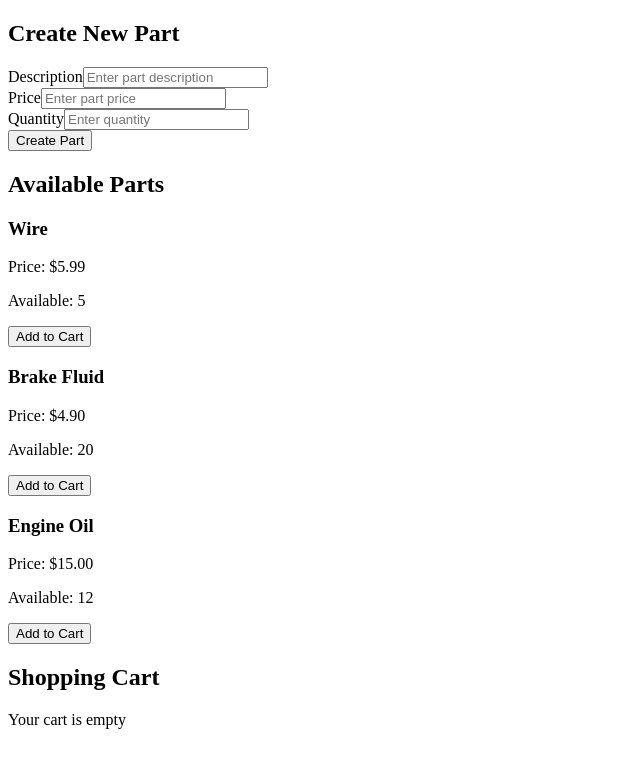
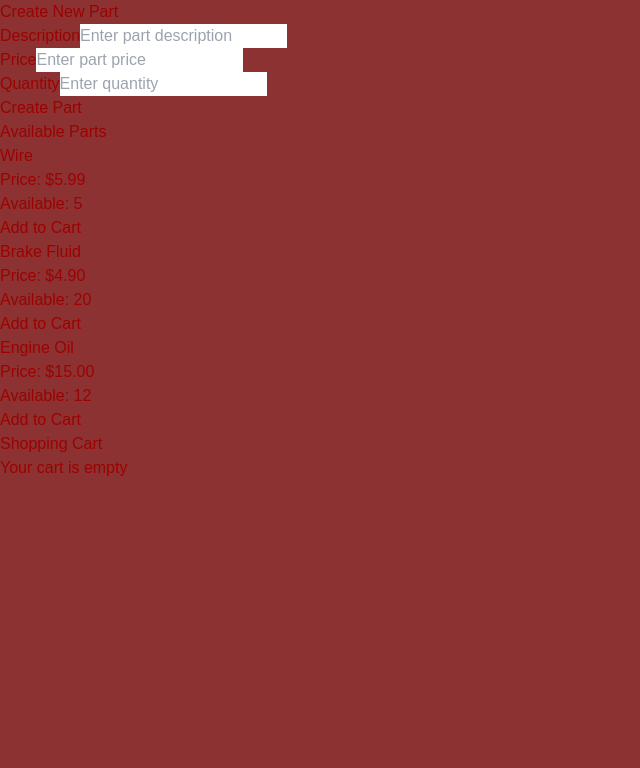
Before and after one commit to Glennpgp/mock-interview, a Next.js app: page / in a window 1280 px wide. Shown: the top 768 px of the page, without its empty margins (0-640 px from the left). Built offline with nearby package versions, Linux system fonts and the light colour scheme.

Commit message:
Refactor: ClientOnly.tsx to handle hydration errors. Implemented the UI. Still cleaning..

```diff
--- /dev/null
+++ b/src/app/Components/ClientOnly.tsx
@@ -0,0 +1,21 @@
+"use client";
+
+import { useEffect, useState } from "react";
+
+export default function ClientOnly({
+  children,
+}: {
+  children: React.ReactNode;
+}) {
+  const [hasMounted, setHasMounted] = useState(false);
+
+  useEffect(() => {
+    setHasMounted(true);
+  }, []);
+
+  if (!hasMounted) {
+    return null;
+  }
+
+  return <>{children}</>;
+}
--- a/src/app/Components/CreatePartForm.tsx
+++ b/src/app/Components/CreatePartForm.tsx
@@ -1,10 +1,9 @@
-// src/components/CreatePartForm.tsx
 "use client";
 
 import React, { useState } from "react";
 import { Part } from "@/types";
 import { toast } from "sonner";
-import RootLayout from "../layout";
+import ClientOnly from "./ClientOnly";
 
 interface CreatePartFormProps {
   onPartCreated?: (part: Part) => void;
@@ -77,7 +76,8 @@ export default function CreatePartForm({ onPartCreated }: CreatePartFormProps) {
   };
 
   return (
-    <div className="bg-white shadow-md rounded px-8 pt-6 pb-8 mb-4">
+    <ClientOnly>
+      <div className="bg-blue-400 shadow-md rounded px-8 pt-6 pb-8 mb-4">
         <h2 className="text-xl font-bold mb-4">Create New Part</h2>
         <form onSubmit={handleSubmit}>
           <div className="mb-4">
@@ -157,5 +157,6 @@ export default function CreatePartForm({ onPartCreated }: CreatePartFormProps) {
           </div>
         </form>
       </div>
+    </ClientOnly>
   );
 }
--- a/src/app/Components/clientPage.tsx
+++ b/src/app/Components/clientPage.tsx
@@ -3,6 +3,7 @@
 import { useState, useEffect } from "react";
 import NewPartForm from "./CreatePartForm";
 import { toast } from "sonner";
+import ClientOnly from "./ClientOnly";
 
 interface Part {
   id: number;
@@ -147,7 +148,7 @@ export default function Home() {
   }
 
   return (
-    <div className="container mx-auto px-4 py-8 grid h-screen place-items-center">
+    <div className="min-h-screen bg-background text-foreground">
       {error && (
         <div className="bg-red-100 border border-red-400 text-red-700 px-4 py-3 rounded mb-4">
           {error}
--- a/src/app/globals.css
+++ b/src/app/globals.css
@@ -9,13 +9,13 @@
 
 @media (prefers-color-scheme: dark) {
   :root {
-    --background: #8c3232;
-    --foreground: #c51e1e;
+    --background: #111827;
+    --foreground: #ffffff;
   }
 }
 
 body {
   color: var(--foreground);
-  background: var(--background);
+  background: #8c3232;
   font-family: Arial, Helvetica, sans-serif;
 }
--- a/src/app/layout.tsx
+++ b/src/app/layout.tsx
@@ -1,4 +1,5 @@
-import { Toaster, toast } from "sonner";
+import { Toaster } from "sonner";
+import "./globals.css";
 
 export const metadata = {
   title: "Next.js",
@@ -12,13 +13,14 @@ export default function RootLayout({
 }) {
   return (
     <html lang="en">
-      <body>
+      <body className="bg-background min-h-screen">
         {children}
         <Toaster
           position="top-right"
           toastOptions={{
             unstyled: true,
             classNames: {
+              toast: "bg-blue-400",
               error: "bg-red-400",
               success: "text-green-400",
               warning: "text-yellow-400",
```
Lines whose indentation alone changed are shown as unchanged.
